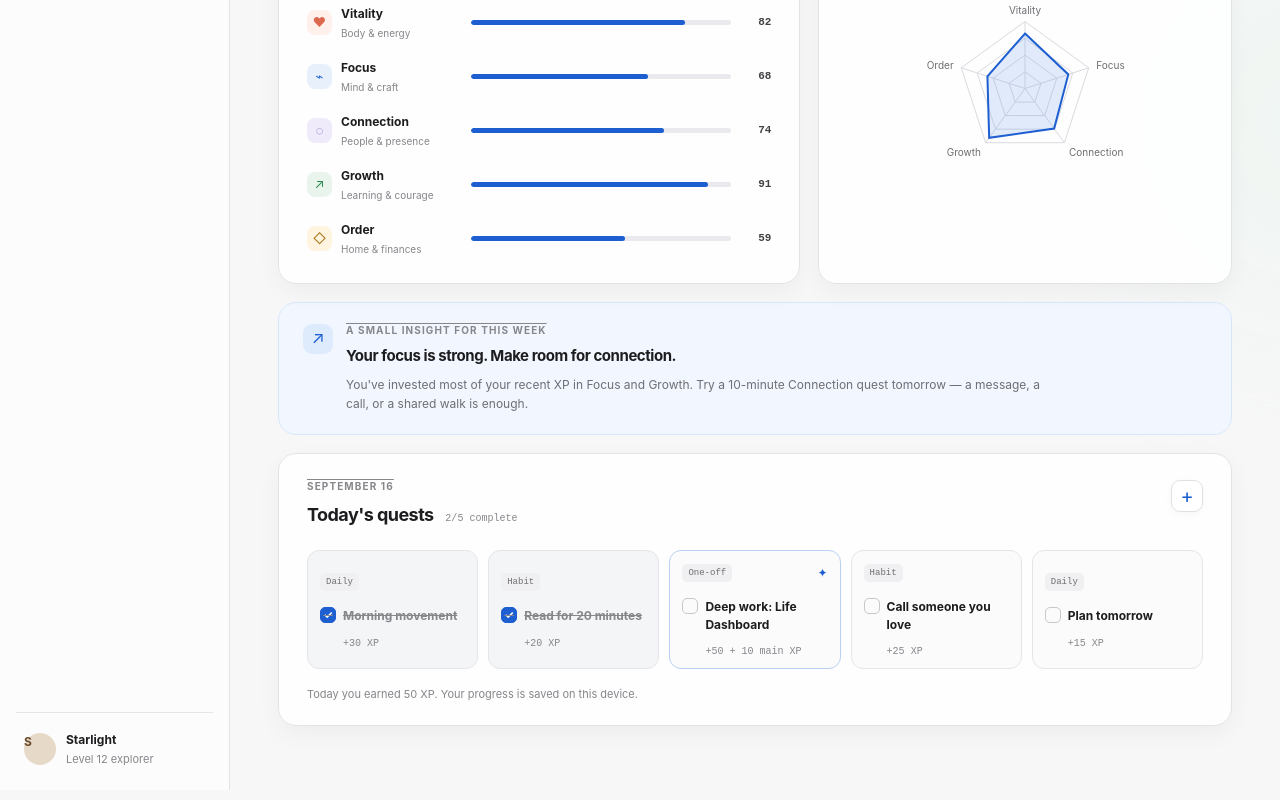
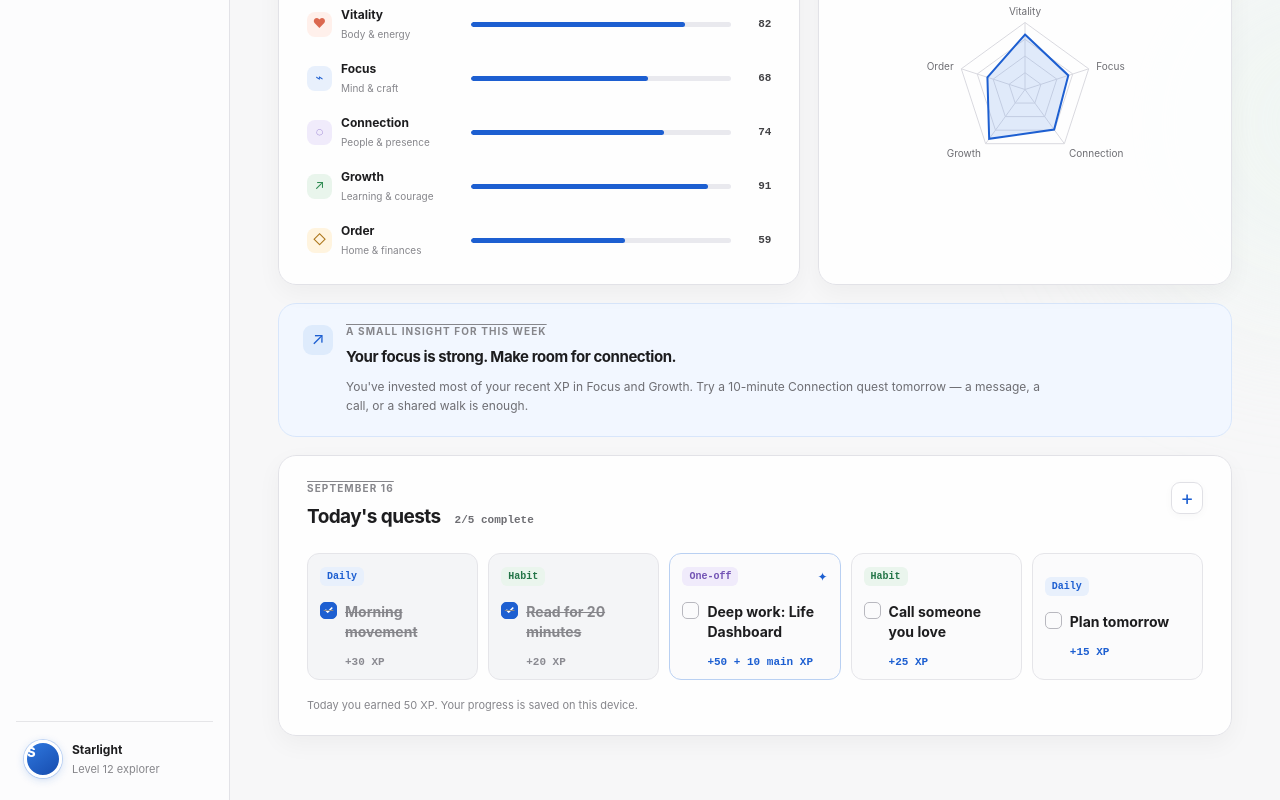
Before and after one commit to flashowner/life-dashboard, a Next.js app: page / in a window 1280 px wide. Shown: the part 658-1458 px from the top of the page. Built offline with nearby package versions, Linux system fonts and the light colour scheme.

Commit message:
Improve avatar and quest text hierarchy

```diff
--- a/app/globals.css
+++ b/app/globals.css
@@ -22,7 +22,7 @@ a { color: inherit; text-decoration: none; }
 .side-nav__item--active { background: #e8f0fc; color: #1d5fd1; }
 .side-nav__item--active span { color: #1d5fd1; }
 .profile { display: flex; align-items: center; gap: 10px; margin-top: auto; padding: 18px 8px 0; border-top: 1px solid #e5e5e8; }
-.profile__avatar { display: grid; width: 32px; height: 32px; place-items: center; border-radius: 50%; background: #e7d9c7; color: #6b4b2c; font-size: 12px; font-weight: 750; }
+.profile__avatar { display: grid; width: 38px; height: 38px; place-items: center; border: 3px solid #fff; border-radius: 50%; background: linear-gradient(145deg, #2f78df, #174cae); color: #fff; box-shadow: 0 2px 8px rgba(29,95,209,.22), 0 0 0 1px #cbdcf6; font-size: 13px; font-weight: 760; }
 .profile b, .profile span { display: block; }
 .profile b { font-size: 12px; }
 .profile div span { margin-top: 2px; color: #86868b; font-size: 11px; }
@@ -79,7 +79,7 @@ a { color: inherit; text-decoration: none; }
 .day--done { background: #e3edfc; color: #1d5fd1; }
 .day--today { outline: 2px solid #1d5fd1; outline-offset: 2px; background: #1d5fd1; color: #fff; }
 .card-header, .section-heading { display: flex; align-items: flex-start; justify-content: space-between; gap: 16px; }
-.card-header h2, .section-heading h2 { font-size: 18px; font-weight: 700; }
+.card-header h2, .section-heading h2 { font-size: 19px; font-weight: 720; }
 .attribute-list { display: grid; gap: 18px; margin-top: 27px; }
 .attribute-row { display: grid; grid-template-columns: 150px minmax(90px, 1fr) 26px; align-items: center; gap: 14px; }
 .attribute-name { display: flex; align-items: center; gap: 9px; }
@@ -94,13 +94,13 @@ a { color: inherit; text-decoration: none; }
 .insight__icon { display: grid; width: 30px; height: 30px; flex: 0 0 auto; place-items: center; border-radius: 9px; background: #deebfc; color: #1d5fd1; font-size: 17px; }
 .insight h2 { font-size: 15px; font-weight: 700; }.insight > div > p:last-child { max-width: 700px; margin: 8px 0 0; color: #6e6e73; font-size: 12px; line-height: 1.6; }
 .quests-card { padding: 26px 28px 22px; }
-.section-heading h2 span { margin-left: 8px; color: #86868b; font: 500 10px/1 ui-monospace, monospace; letter-spacing: 0; }
+.section-heading h2 span { margin-left: 10px; color: #6e6e73; font: 550 11px/1 ui-monospace, monospace; letter-spacing: 0; }
 .add-button { display: grid; width: 32px; height: 32px; place-items: center; border-radius: 9px; color: #1d5fd1; font-size: 20px; line-height: 1; }
 .quest-grid { display: grid; grid-template-columns: repeat(5, minmax(0, 1fr)); gap: 10px; margin-top: 22px; }
 .quest-card { min-height: 118px; padding: 13px 12px 11px; border: 1px solid #e5e5e9; border-radius: 12px; background: #fbfbfc; color: #1d1d1f; text-align: left; transition: transform .18s, border-color .18s, background .18s; }
 .quest-card:hover { transform: translateY(-2px); border-color: #a6c2ec; background: #fff; }.quest-card--main { border-color: #b9d0f2; }.quest-card--done { background: #f4f5f7; }.quest-card--done .quest-card__title { color: #86868b; text-decoration: line-through; }.quest-card--done .check { border-color: #1d5fd1; background: #1d5fd1; color: #fff; }
-.quest-card__top { display: flex; align-items: center; justify-content: space-between; margin-bottom: 16px; }.kind-chip { padding: 4px 6px; border-radius: 5px; background: #f0f0f2; color: #6e6e73; font: 9px ui-monospace, monospace; }.quest-card__star { color: #1d5fd1; font-size: 12px; }
-.quest-card__title { display: flex; align-items: flex-start; gap: 7px; font-size: 12px; font-weight: 650; line-height: 1.45; }.check { display: inline-grid; width: 16px; height: 16px; flex: 0 0 auto; place-items: center; border: 1px solid #c7c7cc; border-radius: 5px; color: transparent; font-size: 11px; line-height: 1; }.quest-card small { display: block; margin: 13px 0 0 23px; color: #86868b; font: 10px ui-monospace, monospace; }.save-note { margin: 17px 0 0; color: #86868b; font-size: 11px; }
+.quest-card__top { display: flex; align-items: center; justify-content: space-between; margin-bottom: 16px; }.kind-chip { padding: 4px 7px; border-radius: 6px; background: #f0f0f2; color: #5e5e63; font: 600 10px ui-monospace, monospace; }.kind-chip--daily { background: #e8f0fc; color: #1d5fd1; }.kind-chip--habit { background: #eaf5ed; color: #247548; }.kind-chip--one_off { background: #f0ebfb; color: #7253b4; }.quest-card__star { color: #1d5fd1; font-size: 12px; }
+.quest-card__title { display: flex; align-items: flex-start; gap: 8px; font-size: 14px; font-weight: 680; line-height: 1.4; }.check { display: inline-grid; width: 17px; height: 17px; flex: 0 0 auto; place-items: center; border: 1px solid #b8b8bf; border-radius: 5px; color: transparent; font-size: 11px; line-height: 1; }.quest-card small { display: block; margin: 14px 0 0 25px; color: #1d5fd1; font: 600 11px ui-monospace, monospace; }.quest-card--done small { color: #8a8a91; }.save-note { margin: 17px 0 0; color: #86868b; font-size: 11px; }
 @media (max-width: 1100px) { .dashboard { padding-right: 28px; padding-left: 28px; }.quest-grid { grid-template-columns: repeat(3, minmax(0, 1fr)); } }
 @media (max-width: 900px) { .life-layout { display: block; }.sidebar { display: none; }.dashboard { max-width: 760px; margin: 0 auto; padding: 30px 20px 48px; }.dashboard-grid--top, .dashboard-grid--mid { grid-template-columns: 1fr; }.balance-card { display: none; }.quest-grid { grid-template-columns: repeat(2, minmax(0, 1fr)); } }
 @media (max-width: 560px) { .dashboard { padding: 24px 15px 40px; }.topbar { margin-bottom: 22px; }.topbar h1 { font-size: 28px; }.secondary-button { display: none; }.main-quest { align-items: flex-start; flex-direction: column; padding: 21px; }.main-quest__actions { width: 100%; justify-content: space-between; }.level-card, .streak-card, .attributes-card, .quests-card { padding: 22px 19px; }.level-card { min-height: 218px; }.level-ring { width: 112px; height: 112px; margin-left: 12px; }.level-ring > div { width: 90px; height: 90px; }.level-ring b { font-size: 28px; }.level-number { font-size: 58px; }.progress-track { width: min(230px, 53vw); }.attribute-row { grid-template-columns: 122px minmax(60px, 1fr) 24px; gap: 8px; }.attribute-name { gap: 7px; }.attribute-name small { font-size: 9px; }.quest-grid { grid-template-columns: 1fr; }.quest-card { min-height: 100px; }.insight { padding: 18px; } }
--- a/app/page.tsx
+++ b/app/page.tsx
@@ -75,7 +75,7 @@ export default function Dashboard() {
             <a className="side-nav__item" href="#attributes"><span>⌁</span>Attributes</a>
             <a className="side-nav__item" href="#achievements"><span>✦</span>Achievements</a>
           </nav>
-          <div className="profile"><span className="profile__avatar">S</span><div><b>Starlight</b><span>Level {level} explorer</span></div></div>
+          <div className="profile"><span className="profile__avatar" aria-label="Starlight avatar">S</span><div><b>Starlight</b><span>Level {level} explorer</span></div></div>
         </aside>
 
         <section id="dashboard" className="dashboard">
@@ -101,7 +101,7 @@ export default function Dashboard() {
 
           <article className="insight card"><span className="insight__icon">↗</span><div><p className="overline">A SMALL INSIGHT FOR THIS WEEK</p><h2>Your focus is strong. Make room for connection.</h2><p>You&apos;ve invested most of your recent XP in Focus and Growth. Try a 10-minute Connection quest tomorrow — a message, a call, or a shared walk is enough.</p></div></article>
 
-          <article id="quests" className="card quests-card"><div className="section-heading"><div><p className="overline">SEPTEMBER 16</p><h2>Today&apos;s quests <span>{quests.filter((q) => q.done).length}/{quests.length} complete</span></h2></div><button onClick={addQuest} aria-label="Add a new quest" className="add-button">+</button></div><div className="quest-grid">{quests.map((quest) => <button key={quest.id} onClick={() => toggleQuest(quest.id)} className={`quest-card ${quest.done ? "quest-card--done" : ""} ${quest.isMainQuest ? "quest-card--main" : ""}`}><div className="quest-card__top"><span className="kind-chip">{kindLabel[quest.kind]}</span>{quest.isMainQuest && <span className="quest-card__star" title="Today's main quest">✦</span>}</div><div className="quest-card__title"><span className="check">{quest.done ? "✓" : ""}</span><span>{quest.label}</span></div><small>+{quest.xp}{quest.isMainQuest ? " + 10 main" : ""} XP</small></button>)}</div><p className="save-note">{ready ? `Today you earned ${earnedToday + (mainQuest?.done ? 10 : 0)} XP. Your progress is saved on this device.` : "Loading your saved progress…"}</p></article>
+          <article id="quests" className="card quests-card"><div className="section-heading"><div><p className="overline">SEPTEMBER 16</p><h2>Today&apos;s quests <span>{quests.filter((q) => q.done).length}/{quests.length} complete</span></h2></div><button onClick={addQuest} aria-label="Add a new quest" className="add-button">+</button></div><div className="quest-grid">{quests.map((quest) => <button key={quest.id} onClick={() => toggleQuest(quest.id)} className={`quest-card ${quest.done ? "quest-card--done" : ""} ${quest.isMainQuest ? "quest-card--main" : ""}`}><div className="quest-card__top"><span className={`kind-chip kind-chip--${quest.kind}`}>{kindLabel[quest.kind]}</span>{quest.isMainQuest && <span className="quest-card__star" title="Today's main quest">✦</span>}</div><div className="quest-card__title"><span className="check">{quest.done ? "✓" : ""}</span><span>{quest.label}</span></div><small>+{quest.xp}{quest.isMainQuest ? " + 10 main" : ""} XP</small></button>)}</div><p className="save-note">{ready ? `Today you earned ${earnedToday + (mainQuest?.done ? 10 : 0)} XP. Your progress is saved on this device.` : "Loading your saved progress…"}</p></article>
         </section>
       </div>
     </main>
```
